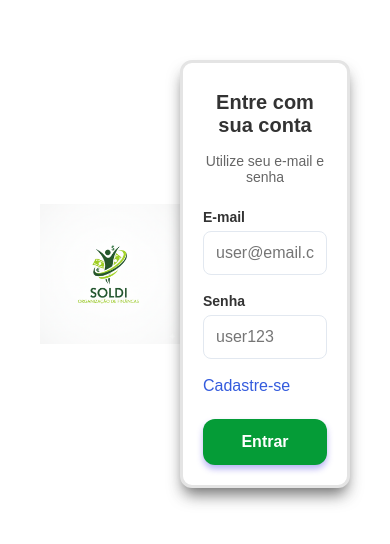
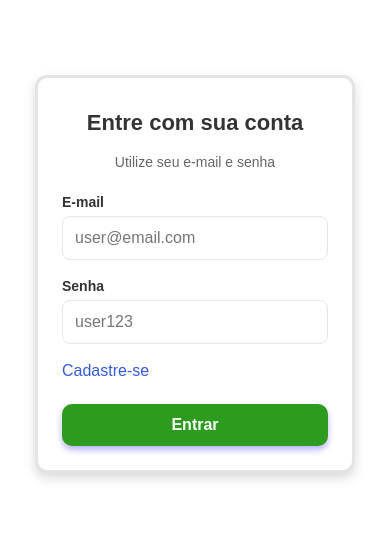
Before and after one commit to thiimont/Soldi, a React (Vite) app in the folder frontend/vite-project/: page /login in a window 390 px wide. Shown: the part 156-700 px from the top of the page. Built offline with nearby package versions, Linux system fonts and the light colour scheme.

Commit message:
style: Remove unused CSS files, consolidate styles into global.css and add responsiveness.

```diff
--- a/frontend/vite-project/src/App.css
+++ /dev/null
@@ -1,42 +0,0 @@
-.container{
-  min-height: 100vh;
-  display: flex;
-  align-items: center;
-  justify-content: center;
-  background: #ffffff;
-  padding: 16px;
-  overflow-x: hidden;
-}
-.login-box{
-    background: #ffffff;
-    width:100%;
-    height: 100%;
-    display:flex;
-    padding: 16px;
-}
-.login-form{
-    display: flex;
-    justify-content:flex-end; /* envia para a direita */
-    align-items: center;
-    background: rgb(255, 255, 255);
-    height:100%;
-    max-width: 3xl;
-    width: 100%;
-    padding-right: 40px;
-
-}
-/* Arrumar responsividade */
-@media (max-width: 768px) {
-
-  .login-box {
-    flex-direction: column !important;
-    gap: 24px;
-  }
-
-    .login-form {
-    width: 100%;
-    padding: 0 !important;
-    display: flex;
-    justify-content: center;
-  }
-}
--- a/frontend/vite-project/src/Login.tsx
+++ b/frontend/vite-project/src/Login.tsx
@@ -1,5 +1,4 @@
 import "./styles/global.css";
-import './App.css';
 import {
   Card,
   CardContent,
--- a/frontend/vite-project/src/styles/global.css
+++ b/frontend/vite-project/src/styles/global.css
@@ -2,6 +2,34 @@
 *{
   font-family: sans-serif;
   box-sizing: border-box;
+}
+
+.container{
+  min-height: 100vh;
+  display: flex;
+  align-items: center;
+  justify-content: center;
+  background: #ffffff;
+  padding: 16px;
+  overflow-x: hidden;
+}
+.login-box{
+  background: #ffffff;
+  width:100%;
+  height: 100%;
+  display:flex;
+  padding: 16px;
+}
+.login-form{
+  display: flex;
+  justify-content:flex-end; /* envia para a direita */
+  align-items: center;
+  background: rgb(255, 255, 255);
+  height:100%;
+  max-width: 3xl;
+  width: 100%;
+  padding-right: 40px;
+
 }
 
 .card {
@@ -61,7 +89,7 @@
 
 .btn-login{
   padding: 14px 0px;
-  background-color: #059c37;
+  background-color: #2c9b1e;
   color: white;
   border: none;
   border-radius: 12px;
@@ -76,7 +104,7 @@
   transition: background-color 0.2s, transform 0.2s, box-shadow 0.2s;
 }
 .btn-login:hover {
-  background-color: #0056b3;
+  background-color: #99cd85;
 }
 
 .btn-login:active {
@@ -95,46 +123,61 @@
   display: block;
   margin: 0 auto;
 }
+/* mobile */
+@media (max-width: 480px) {
 
-/* Arrumar responsividade */
-@media (max-width: 768px) {
+  .logo-area,
+  .logo-image {
+    display: none !important;
+  }
 
-  .logo-area {
+  .container {
+    padding: 12px;
+    display: flex;
+    justify-content: center;
+    align-items: center;
+  }
+
+  .login-box {
+    width: 100%;
+    display: flex;
+    flex-direction: column;
+    align-items: center;
+    justify-content: center;
+    padding: 0;
+  }
+
+  .login-form {
     width: 100%;
     display: flex;
     justify-content: center;
-  }
-
-  .logo-image {
-    max-width: 180px !important;
+    align-items: center;
+    padding-right: 0;
   }
 
   .card {
     max-width: 320px;
     width: 100%;
-  }
-}
-
-@media (max-width: 600px) {
-
-  .container {
-    padding: 8px;
-  }
-
-  .logo-image {
-    max-width: 140px !important;
-  }
-
-  .card {
-    max-width: 300px;
-    padding: 20px;
+    padding: 24px;
+    box-shadow: 0 5px 12px rgba(0,0,0,0.15);
   }
 
   .card-title {
-    font-size: 20px;
+    font-size: 22px;
+  }
+
+  .card-description {
+    font-size: 14px;
+  }
+
+  .input-base {
+    padding: 12px;
+    font-size: 16px;
   }
 
   .btn-login {
+    padding: 12px;
     font-size: 16px;
+    border-radius: 10px;
   }
 }
```
Also changed, not shown: frontend/vite-project/src/index.css (added).
